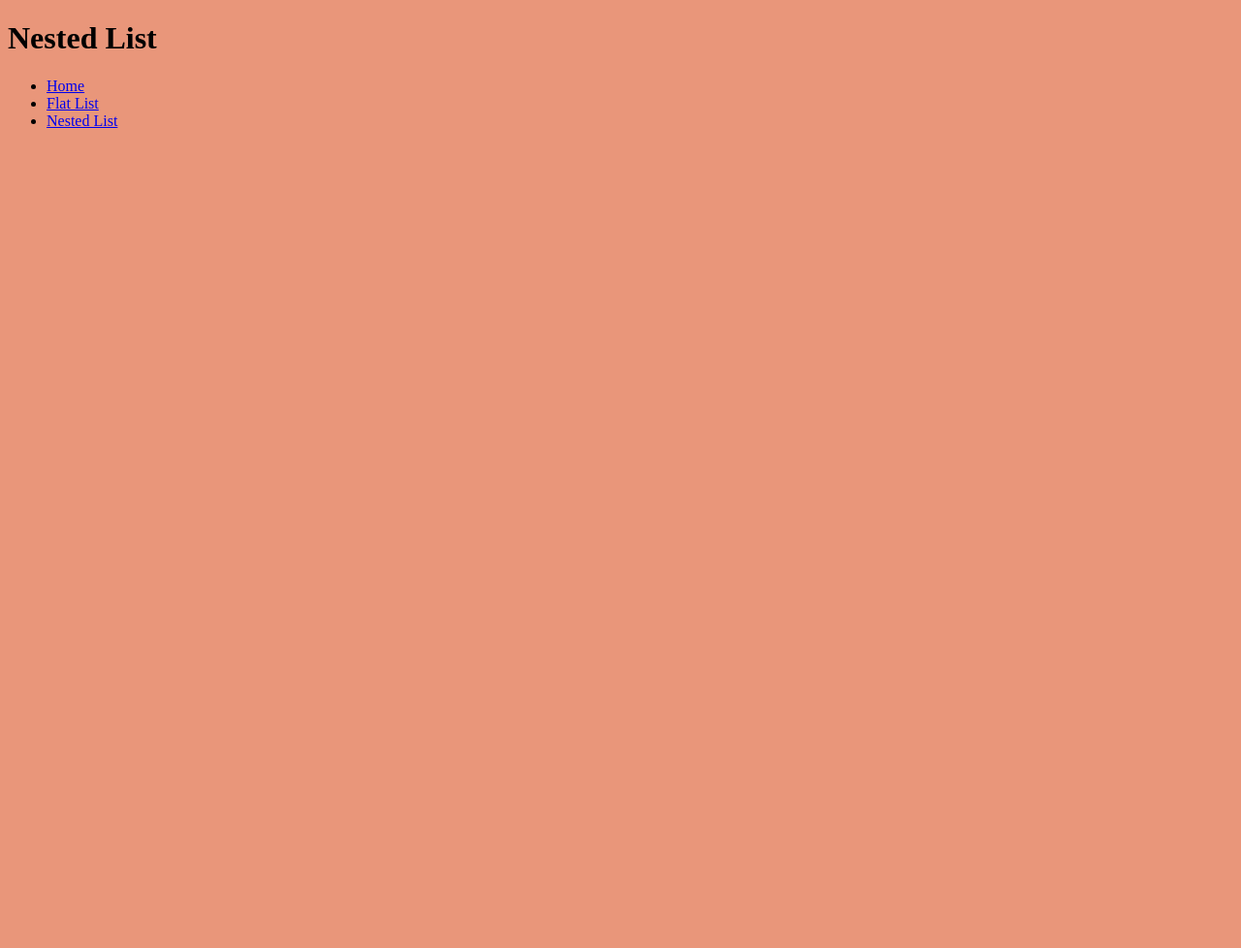
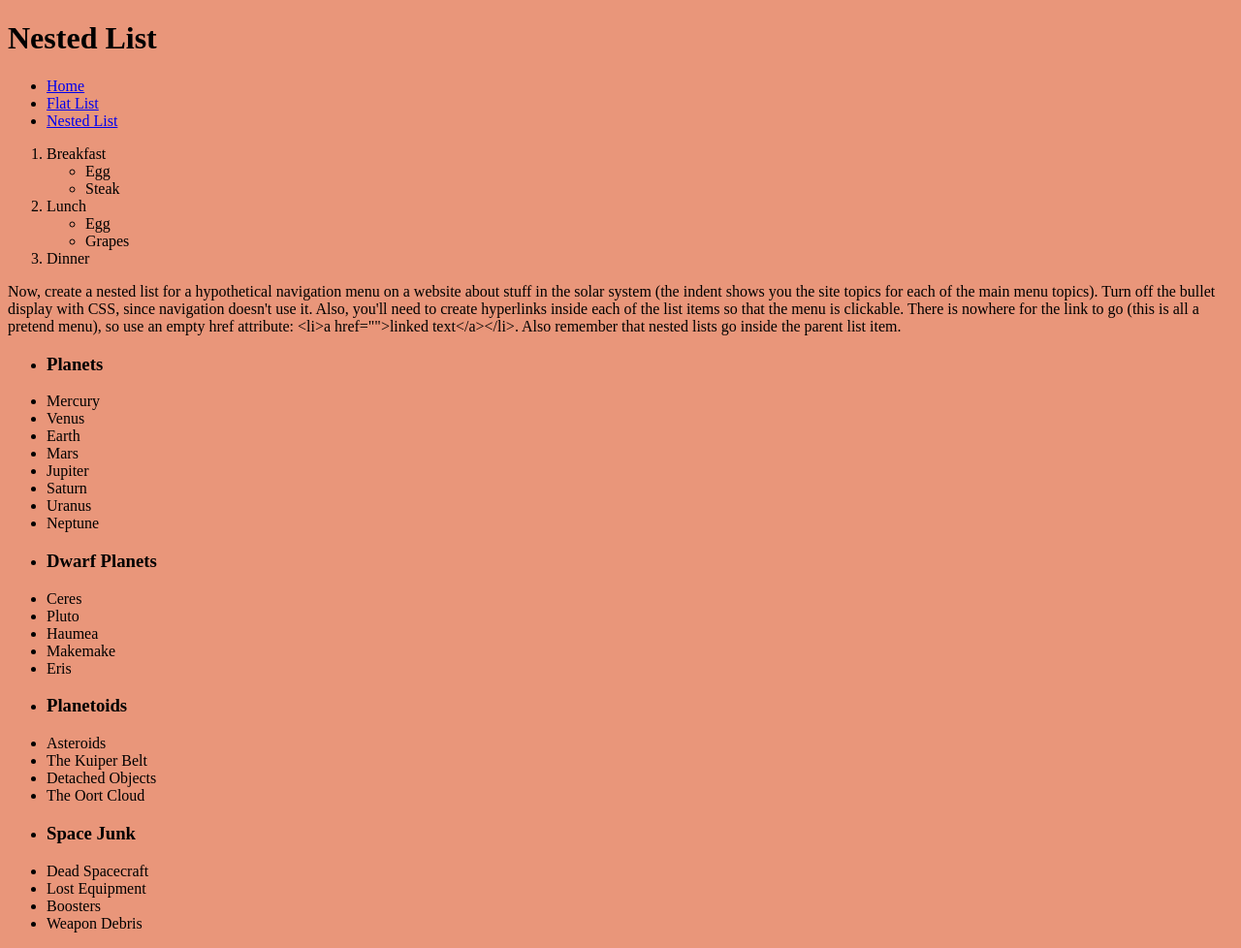
Before and after one commit to seebummy/4-lists, a plain HTML site: page nested-list.html in a window 1280 px wide. Shown: the whole page at 97% size. Before the commit the page ends 800 px from the top, so only its background shows below. Drawn offline with Linux system fonts and the light colour scheme.

Commit message:
added nest content

```diff
--- a/nested-list.html
+++ b/nested-list.html
@@ -23,6 +23,79 @@
 
         </li>
     </ul>
+
+<ol>
+    <li>
+        Breakfast
+        <ul>
+         <li>Egg</li>
+         <li>Steak</li>
+
+        </ul>
+    </li>
+    <li>
+        Lunch
+        <ul>
+            <li>Egg</li>
+            <li>Grapes</li>
+
+        </ul>
+    </li>
+    <li>
+        Dinner
+        <ul>
+        </ul>
+    </li>
+</ol>
+
+<p>
+    Now, create a nested list for a hypothetical navigation
+    menu on a website about stuff in the solar system (the indent shows you the site topics for each of the main menu topics).
+    Turn off the bullet display with CSS, since navigation doesn't use it.
+    Also, you'll need to create hyperlinks inside each of the list items so that
+    the menu is clickable. There is nowhere for the link to go (this is all a pretend menu),
+    so use an empty href attribute:
+    &lt;li&gt;a href=""&gt;linked text&lt;/a&gt;&lt;/li&gt;.
+    Also remember that nested lists go inside the parent list item.
+</p>
+
+<ul>
+<li>
+    <h3>Planets</h3>
+    <li>Mercury</li>
+    <li>Venus</li>
+    <li>Earth</li>
+    <li>Mars</li>
+    <li>Jupiter</li>
+    <li>Saturn</li>
+    <li>Uranus</li>
+    <li>Neptune</li>
+    </li>
+<li>
+    <h3>Dwarf Planets</h3>
+    <li>Ceres</li>
+   <li>Pluto</li>
+    <li>Haumea</li>
+    <li>Makemake</li>
+    <li>Eris</li>
+</li>
+<li>
+    <h3>Planetoids</h3>
+    <li>Asteroids</li>
+    <li>The Kuiper Belt</li>
+    <li>Detached Objects</li>
+    <li>The Oort Cloud</li>
+</li>
+<li>
+    <h3>Space Junk</h3>
+    <li>Dead Spacecraft</li>
+    <li>Lost Equipment</li>
+    <li>Boosters</li>
+    <li>Weapon Debris</li>
+</li>
+</ul>
+
+
 </body>
 
 </html>
```
